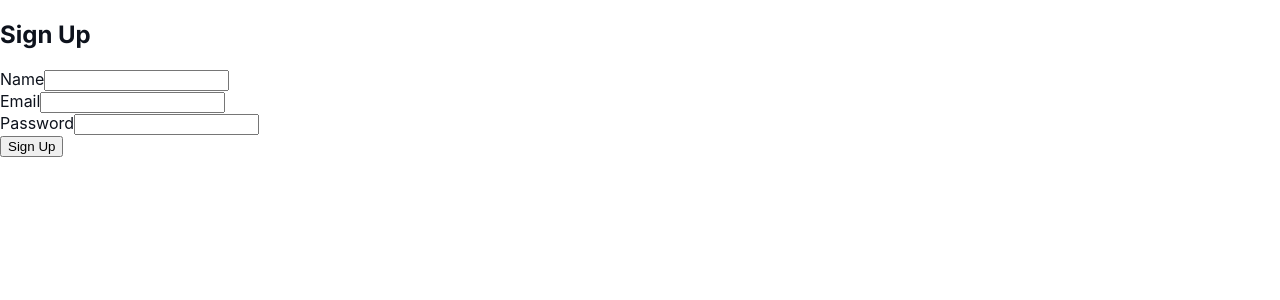
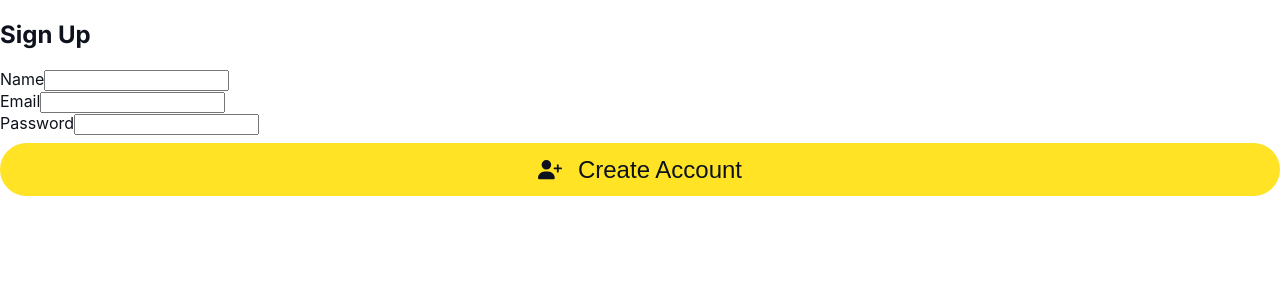
Before and after one commit to paceuniversity/cs491fall2024team4, a React (Create React App) app in the folder setter-social/: page /signup in a window 1280 px wide. Shown: the top 300 px of the page. Built offline with nearby package versions, Linux system fonts and the light colour scheme.

Commit message:
Update Signup.js

```diff
--- a/setter-social/src/Signup.js
+++ b/setter-social/src/Signup.js
@@ -1,4 +1,6 @@
 import React, { useState } from 'react';
+import './theme.css';
+import SignUpButton from './components/SignUpButton';
 
 const Signup = () => {
   const [formData, setFormData] = useState({
@@ -82,7 +84,7 @@ const Signup = () => {
           {errors.password && <p className="error">{errors.password}</p>}
         </div>
 
-        <button type="submit">Sign Up</button>
+        <SignUpButton size="100%" buttonType="submit" />
       </form>
     </div>
   );
```
